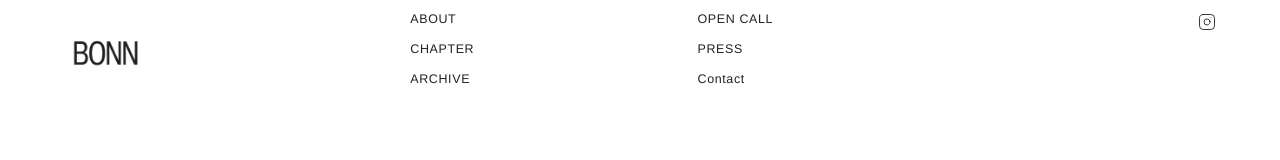
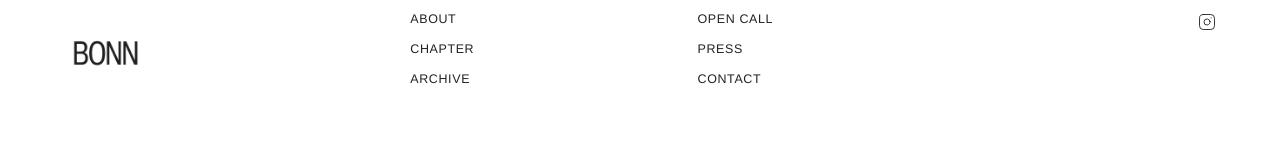
Before and after one commit to bonnartchapter/Webside, a React (Vite) app: page / in a window 1280 px wide. Shown: the part 1379-1539 px from the top of the page. Built offline with nearby package versions, Linux system fonts and the light colour scheme; a web font is replaced by a local one.

Commit message:
style: capitalize Contact to CONTACT in footer links

```diff
--- a/src/App.jsx
+++ b/src/App.jsx
@@ -137,7 +137,7 @@ function AppContent({ lang, setLang }) {
             <div className="footer-links-col">
               <Link to="/open-call">{t.nav.openCall}</Link>
               <Link to="/press">{t.nav.press}</Link>
-              <a href="mailto:bonnartchapter@gmail.com">Contact</a>
+              <a href="mailto:bonnartchapter@gmail.com">CONTACT</a>
             </div>
           </div>
 
```
